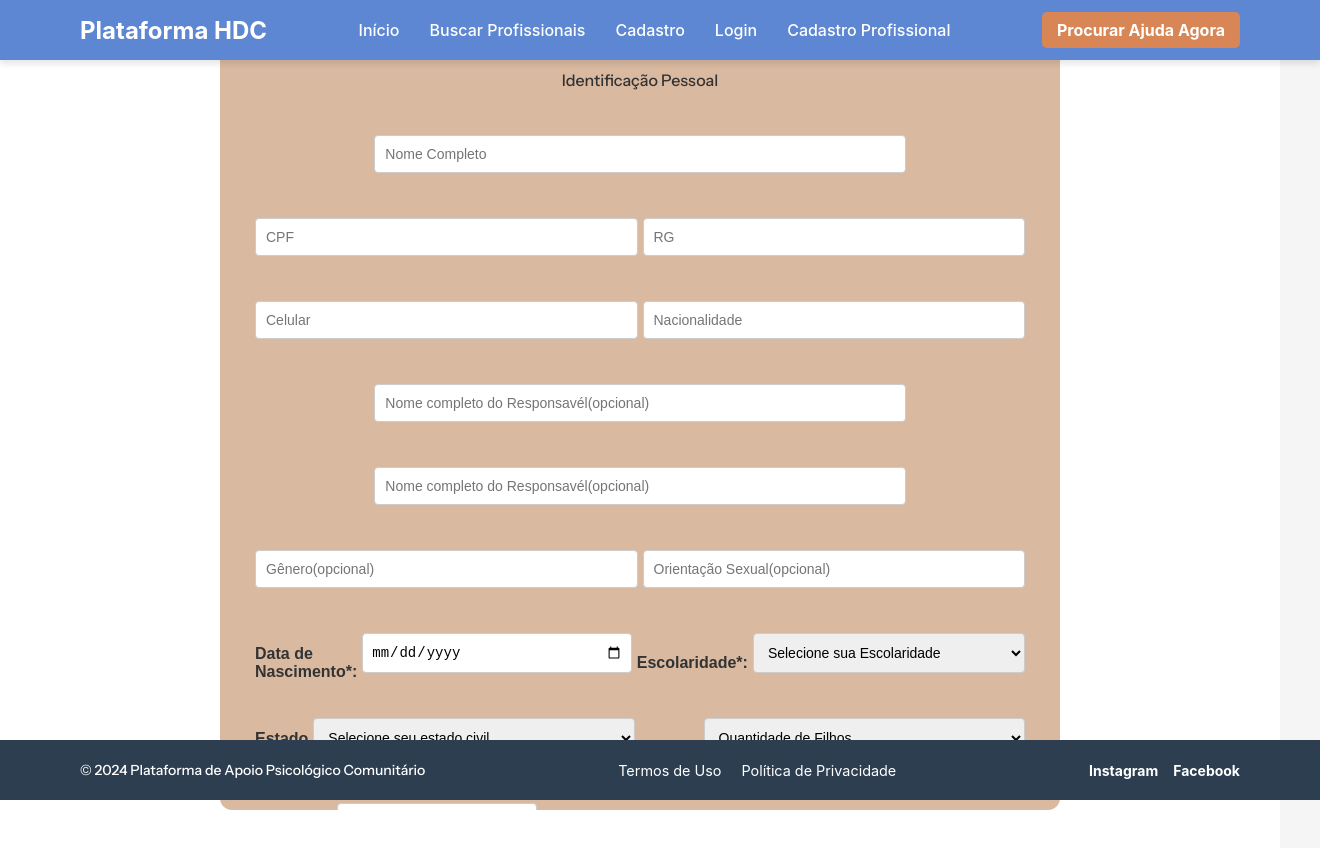
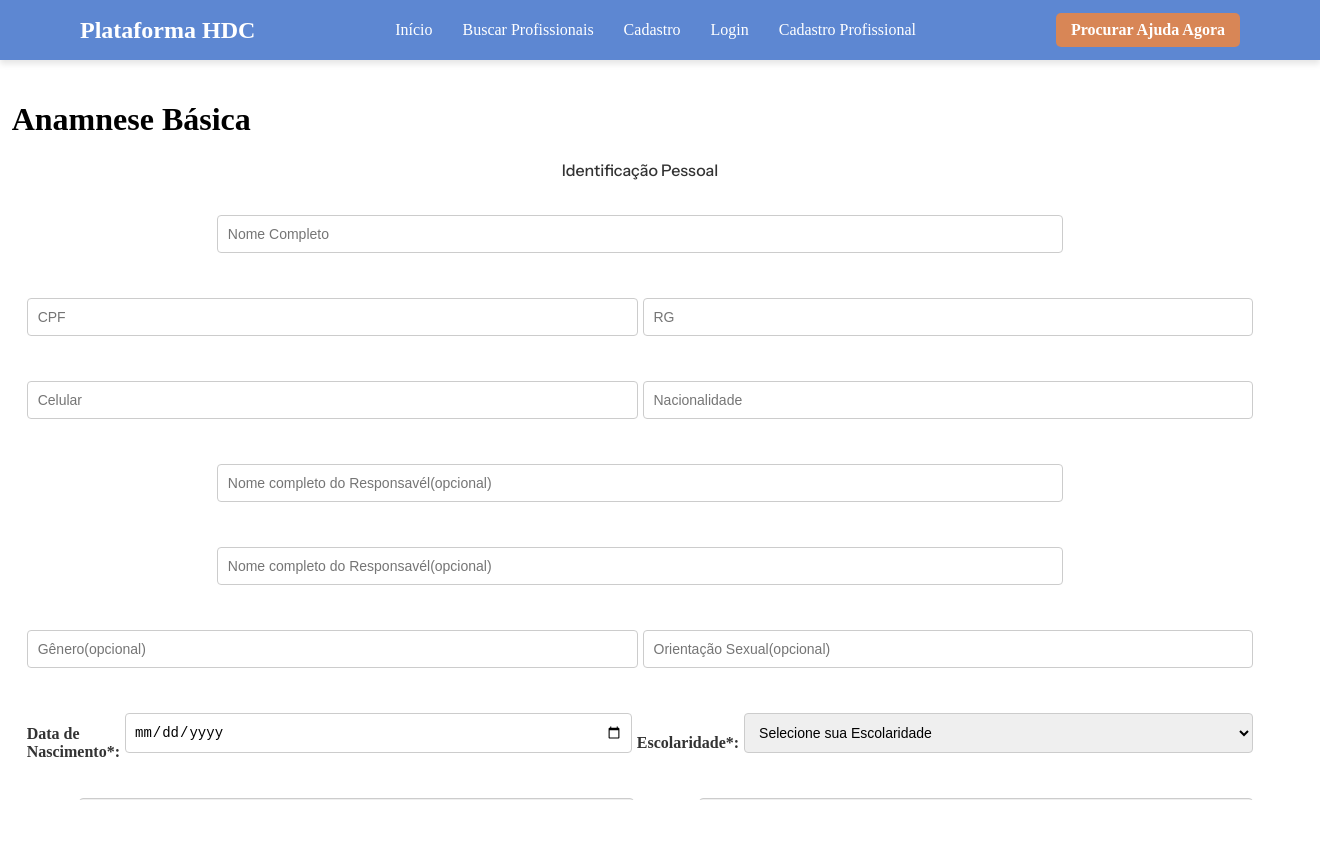
Before and after one commit to gusmrtns/plataforma-de-apoio-psicologico-comunitario, a React (Vite) app in the folder plataforma-apoio/: page /anamnese in a window 1280 px wide. Shown: the top 848 px of the page, 1320 px wide, since content can reach past the window. After the commit the page ends 800 px from the top, so only its background shows below. Built offline with nearby package versions, Linux system fonts and the light colour scheme.

Commit message:
modificações de estilização, e erro de tamanho dos containers resolvido (remoção de estilização em bodys)

```diff
--- a/plataforma-apoio/src/App.jsx
+++ b/plataforma-apoio/src/App.jsx
@@ -16,7 +16,7 @@ function App() {
   return (
     <Router>
       <Navbar />
-      <div>
+      <div className="main-content-app">
         <Routes>
           <Route path="/" element={<Home />} />
           <Route path="/login" element={<Login />} />
--- a/plataforma-apoio/src/pages/cadastroProfissional.jsx
+++ b/plataforma-apoio/src/pages/cadastroProfissional.jsx
@@ -1,4 +1,4 @@
-import React, { useState } from "react";
+import { useState } from "react";
 import "../styles/cadastroProfissional.css";
 
 const CadastroProfissional = () => {
@@ -36,7 +36,7 @@ const CadastroProfissional = () => {
   };
 
   return (
-    <div className="container">
+    <div className="container-cadastro-profissional">
       <h2>Cadastro Profissional</h2>
       <form onSubmit={handleSubmit}>
         <label>Nome completo:</label>
--- a/plataforma-apoio/src/styles/Anamnese.css
+++ b/plataforma-apoio/src/styles/Anamnese.css
@@ -1,13 +1,5 @@
-body {
-    font-family: Inter, system-ui, Avenir, Helvetica, Arial, sans-serif;
-    margin: 0;
-    padding: 0;
-    display: flex;
-    justify-content: center;
-    align-items: center;
-}
 
-.container {
+.container-anamnese {
     width: 100%;
     max-width: 700px;
     background-color: #D9B9A0;
--- a/plataforma-apoio/src/styles/App.css
+++ b/plataforma-apoio/src/styles/App.css
@@ -1,6 +1,17 @@
+/* Garante que o conteúdo comece abaixo da Navbar */
+html, body {
+  height: 100%;
+  margin: 0;
+  padding: 0;
+  overflow-y: auto;
+}
 
-body {
-  margin: 0;
-  padding-bottom: 80px; /* Espaço suficiente para o footer */
-  background-color: white;
+/* Ajuste para o conteúdo principal */
+.main-content-app {
+  min-height: 100vh; /* Mantém a altura mínima */
+  padding-top: 80px; /* Espaço para evitar sobreposição da Navbar */
+  padding-bottom: 80px; /* Espaço para evitar sobreposição do Footer */
+  display: flex;
+  justify-content: center;
+  align-items: flex-start;
 }
--- a/plataforma-apoio/src/styles/CadPaciente.css
+++ b/plataforma-apoio/src/styles/CadPaciente.css
@@ -1,13 +1,4 @@
-body {
-    font-family: Inter, system-ui, Avenir, Helvetica, Arial, sans-serif;
-    margin: 0;
-    padding: 0;
-    display: flex;
-    justify-content: center;
-    align-items: center;
-}
-
-.container {
+.container-cadastro-paciente {
     width: 100%;
     max-width: 700px;
     background-color: #D9B9A0;
--- a/plataforma-apoio/src/styles/Footer.css
+++ b/plataforma-apoio/src/styles/Footer.css
@@ -6,8 +6,7 @@
   display: flex;
   align-items: center;
   justify-content: center;
-  padding: 0 20px;
-  position: fixed; /* Mantendo fixo no final da tela */
+  padding: 0 20px; /* Mantendo fixo no final da tela */
   bottom: 0;
   left: 0;
   z-index: 1001;
@@ -69,10 +68,6 @@
   color: #D88656; /* Laranja da paleta */
 }
 
-/* Adicionando espaço extra no body para o Footer */
-body {
-  padding-bottom: 80px; /* Maior que a altura do footer */
-}
 
 /* Responsividade */
 @media (max-width: 768px) {
--- a/plataforma-apoio/src/styles/Navbar.css
+++ b/plataforma-apoio/src/styles/Navbar.css
@@ -7,7 +7,7 @@
     justify-content: space-between;
     padding: 0 20px;
     box-shadow: 0px 4px 6px rgba(0, 0, 0, 0.1);
-    position: fixed;
+    position: absolute;
     top: 0;
     left: 0;
     z-index: 1000;
--- a/plataforma-apoio/src/styles/cadastroProfissional.css
+++ b/plataforma-apoio/src/styles/cadastroProfissional.css
@@ -1,15 +1,37 @@
-
-.container {
-  max-width: 100vh;
-  max-height:100vh;
+.container-cadastro-profissional {
+  width: 80%; /* Mantém uma largura responsiva */
+  max-width: 900px; /* Define um limite para evitar exageros */
+  margin: 40px auto; /* Ajusta a margem para evitar gaps desnecessários */
   padding: 20px;
   font-family: Arial, sans-serif;
+  background-color: #d2a07f; /* Cor de fundo */
+  border-radius: 10px;
+  box-shadow: 0 4px 10px rgba(0, 0, 0, 0.1); /* Adiciona sombra */
 }
+
+/* Ajuste na estrutura do body e do conteúdo principal */
+html, body {
+  height: 100%;
+  overflow-y: auto;
+  margin: 0;
+  padding: 0;
+}
+
+.main-content {
+  min-height: 100vh; /* Garante que ocupe toda a tela */
+  display: flex;
+  flex-direction: column;
+  align-items: center;
+  justify-content: flex-start; /* Evita compressão do formulário */
+  padding-bottom: 80px; /* Mantém espaço para o footer */
+  padding-top: 80px; /* Ajuste para não ficar atrás da navbar */
+}
+
 
 h2 {
   text-align: center;
   color: #333;
-  margin-bottom: 30px;
+  margin-bottom: 20px;
 }
 
 h3 {
@@ -34,7 +56,7 @@ textarea {
   border: 1px solid #ccc;
   border-radius: 4px;
   font-size: 14px;
-  box-sizing: border-box; /* Garante que padding não ultrapasse a largura definida */
+  box-sizing: border-box; /* Garante que padding não ultrapasse a largura */
 }
 
 input[type="date"] {
--- a/plataforma-apoio/src/styles/home.css
+++ b/plataforma-apoio/src/styles/home.css
@@ -17,7 +17,7 @@
 }
 
 img{
-    width: 120%;
+    width: 100%;
     object-fit: cover;
 }
 .header-home::after {
--- a/plataforma-apoio/src/styles/login.css
+++ b/plataforma-apoio/src/styles/login.css
@@ -1,16 +1,3 @@
-/* login.css */
-
-html, body {
-    margin: 0;
-    padding: 0;
-    height: 100%;
-    width: 100%;
-    overflow: hidden;
-    display: flex;
-    justify-content: center;
-    align-items: center;
-    background-color: #f5f5f5;
-  }
 
   .login-container {
     display: flex;
```
